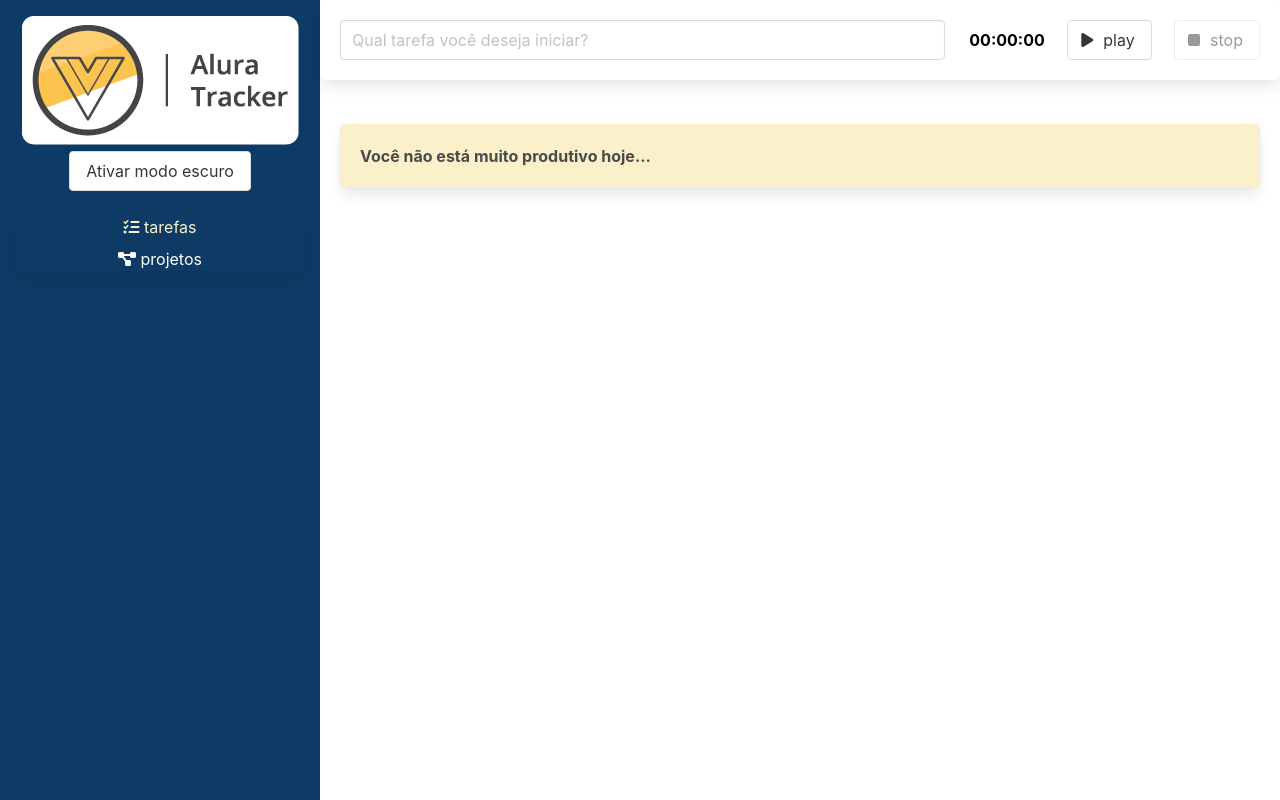
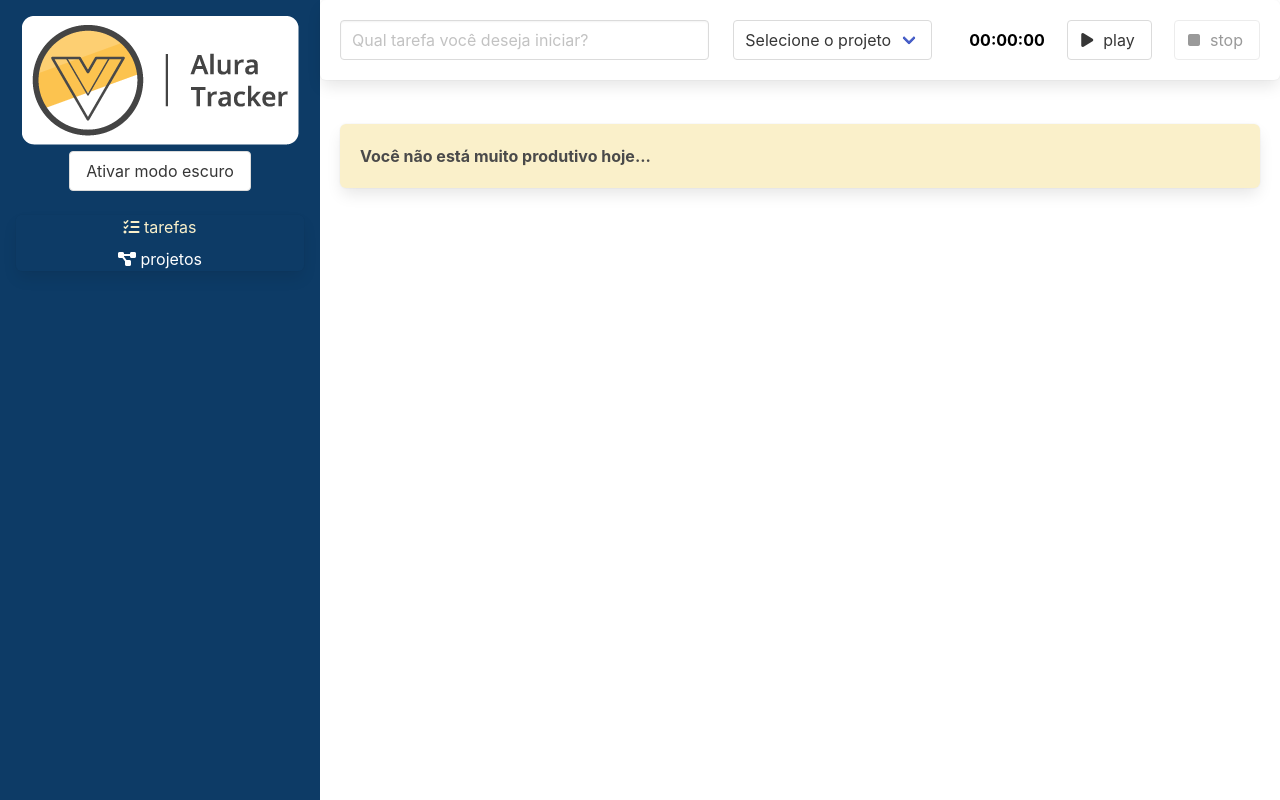
Before and after one commit to GustOki/alura-tracker, a Vue app: page / in a window 1280 px wide. Built offline with nearby package versions, Linux system fonts and the light colour scheme.

Commit message:
Gerenciando o estado e linkando a aba Projetos

```diff
--- a/package.json
+++ b/package.json
@@ -10,7 +10,8 @@
   "dependencies": {
     "core-js": "^3.8.3",
     "vue": "^3.2.13",
-    "vue-router": "^4.1.6"
+    "vue-router": "^4.1.6",
+    "vuex": "^4.0.2"
   },
   "devDependencies": {
     "@fortawesome/fontawesome-free": "^6.2.1",
--- a/src/components/Formulario.vue
+++ b/src/components/Formulario.vue
@@ -1,17 +1,27 @@
 <template>
     <div class="box formulario">
         <div class="columns">
-            <div
-                class="column is-8"
-                role="form"
-                aria-label="Formulário para criação de uma nova tarefa"
-            >
+            <div class="column is-5" role="form" aria-label="Formulário para criação de uma nova tarefa">
                 <input
                     type="text"
                     class="input"
                     placeholder="Qual tarefa você deseja iniciar?"
                     v-model="descricao"
                 />
+            </div>
+            <div class="column is-3">
+                <div class="select">
+                    <select v-model="idProjeto">
+                        <option value="">Selecione o projeto</option>
+                        <option
+                            :value="projeto.id"
+                            v-for="projeto in projetos"
+                            :key="projeto.id"
+                        >
+                            {{ projeto.nome }}
+                        </option>
+                    </select>
+                </div>
             </div>
             <div class="column">
                 <Temporizador @aoTemporizadorFinalizado="finalizarTarefa"/>
@@ -21,8 +31,11 @@
 </template>
 
 <script lang="ts">
-import { defineComponent } from 'vue'
-import Temporizador from './Temporizador.vue'
+import { computed, defineComponent } from 'vue';
+import Temporizador from './Temporizador.vue';
+import { useStore } from 'vuex';
+
+import { key } from '@/store'
 
 export default defineComponent({
     name: 'FormulárioVue',
@@ -32,16 +45,24 @@
     },
     data () {
         return {
-            descricao: ''
+            descricao: '',
+            idProjeto: ''
         }
     },
     methods: {
         finalizarTarefa(tempoDecorrido: number) : void {
             this.$emit('aoSalvarTarefa', {
                 duracaoEmSegundos: tempoDecorrido,
-                descricao: this.descricao
+                descricao: this.descricao,
+                projeto: this.projetos.find(proj => proj.id == this.idProjeto)
             })
             this.descricao = ''
+        }
+    },
+    setup () {
+        const store = useStore(key)
+        return {
+            projetos: computed(() => store.state.projetos)
         }
     }
 });
--- a/src/interfaces/ITarefa.ts
+++ b/src/interfaces/ITarefa.ts
@@ -1,4 +1,7 @@
+import IProjeto from "./IProjeto";
+
 export default interface ITarefa {
     duracaoEmSegundos: number,
-    descricao: string
+    descricao: string,
+    projeto: IProjeto
 }
--- a/src/main.ts
+++ b/src/main.ts
@@ -2,7 +2,9 @@
 import App from './App.vue'
 import '@fortawesome/fontawesome-free/css/all.css'
 import roteador from './roteador'
+import { key, store } from './store'
 
 createApp(App)
     .use(roteador)
+    .use(store, key)
     .mount('#app')
--- /dev/null
+++ b/src/store/index.ts
@@ -0,0 +1,28 @@
+import IProjeto from "@/interfaces/IProjeto";
+import { createStore, Store, useStore as vuexUseStore } from "vuex";
+import { InjectionKey } from "vue";
+
+interface Estado {
+    projetos: IProjeto[]
+}
+
+export const key: InjectionKey<Store<Estado>> = Symbol()
+
+export const store = createStore<Estado>({
+    state: {
+        projetos: []
+    },
+    mutations: {
+        'ADICIONA_PROJETO'(state, nomeDoProjeto: string) {
+            const projeto = {
+                id: new Date().toISOString(),
+                nome: nomeDoProjeto
+            } as IProjeto
+            state.projetos.push(projeto)
+        }
+    }
+})
+
+export function useStore(): Store<Estado> {
+    return vuexUseStore(key)
+}
--- a/src/views/Projetos.vue
+++ b/src/views/Projetos.vue
@@ -33,24 +33,27 @@
 </template>
 
 <script lang="ts">
-import { defineComponent } from 'vue';
-import IProjeto from '../interfaces/IProjeto'
+import { useStore } from '@/store';
+import { computed, defineComponent } from 'vue';
+
 export default defineComponent({
     name: 'ProjetosVue',
     data () {
         return {
-            nomeDoProjeto: '',
-            projetos: [] as IProjeto[]
+            nomeDoProjeto: ""
         };
     },
     methods: {
         salvar () {
-            const projeto: IProjeto = {
-                nome: this.nomeDoProjeto,
-                id: new Date().toISOString()
-            }
-            this.projetos.push(projeto)
-            this.nomeDoProjeto = ''
+            this.store.commit('ADICIONA_PROJETO', this.nomeDoProjeto)
+            this.nomeDoProjeto = "";
+        },
+    },
+    setup () {
+        const store = useStore()
+        return {
+            store,
+            projetos: computed(() => store.state.projetos)
         }
     }
 });
```
Also changed, not shown: 1 other file (tests, documents, lock files or other folders).
